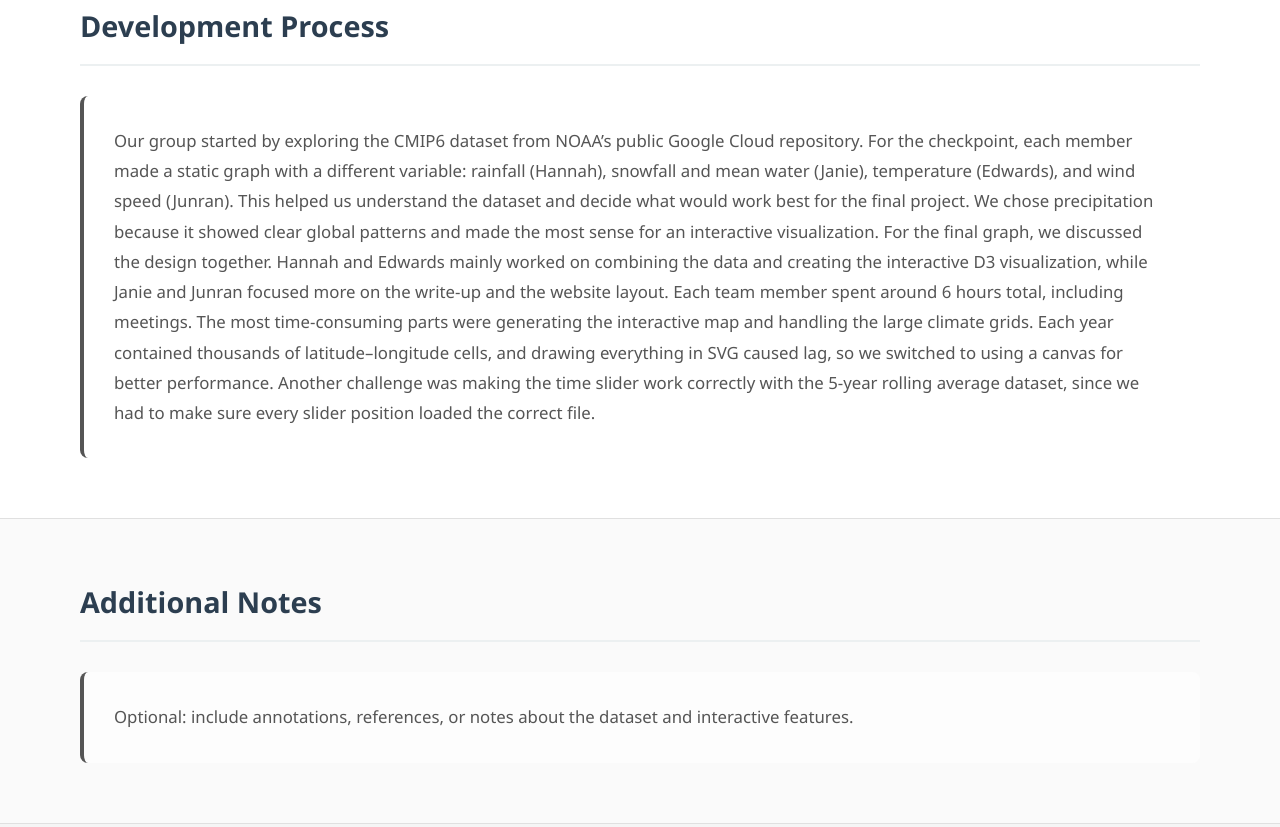
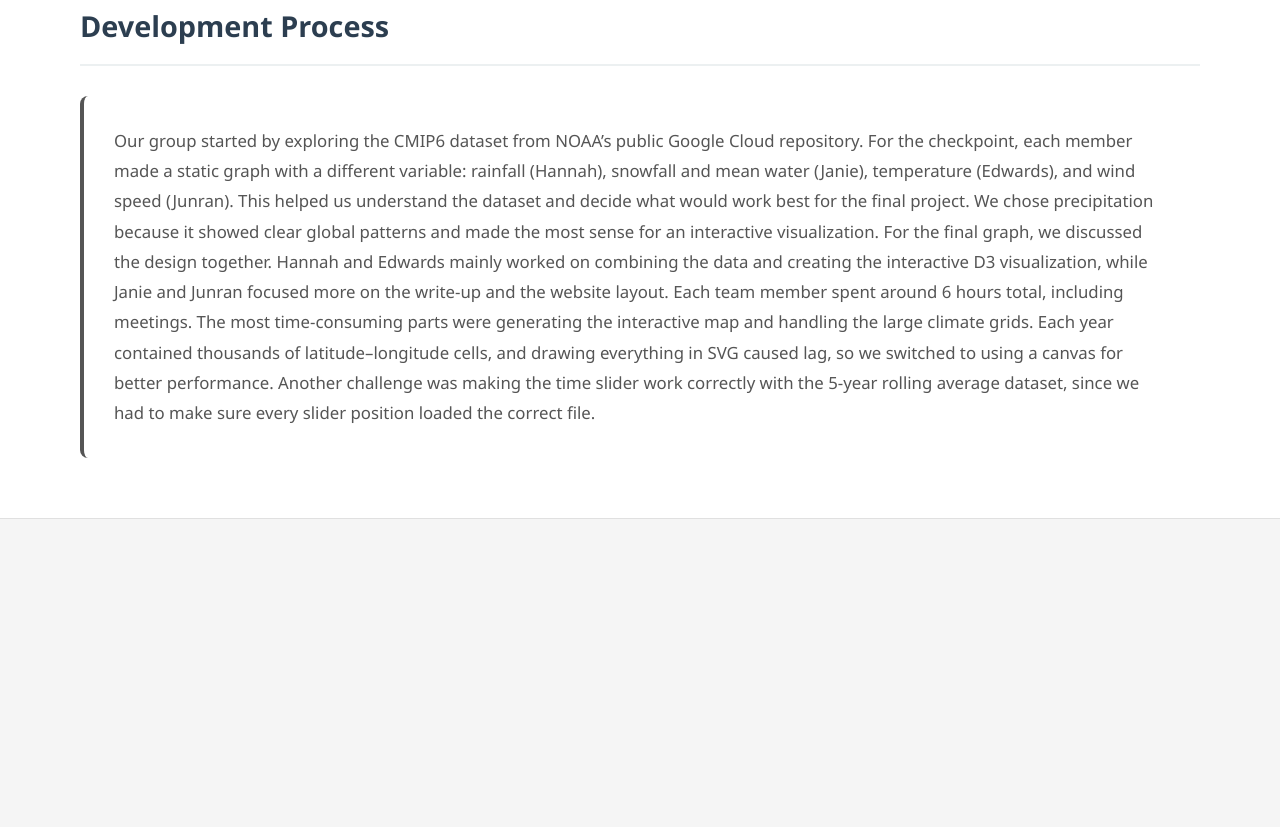
Before and after one commit to hannahskyg/dsc106_project3, a plain HTML site: page index.html in a window 1280 px wide. Shown: the part 2010-2837 px from the top of the page. After the commit the page ends 2549 px from the top, so only its background shows below. Drawn offline with nearby package versions, Linux system fonts and the light colour scheme; no server answers.

Commit message:
finished

```diff
--- a/index.html
+++ b/index.html
@@ -39,13 +39,6 @@ The most time-consuming parts were generating the interactive map and handling t
         </div>
     </section>
 
-    <section id="additional-notes">
-        <h2>Additional Notes</h2>
-        <div class="writeup">
-            <p>Optional: include annotations, references, or notes about the dataset and interactive features.</p>
-        </div>
-    </section>
-
      <!-- D3.js library -->
     <script src="https://d3js.org/d3.v7.min.js"></script>
     <script src="https://cdn.jsdelivr.net/npm/topojson-client@3"></script>
```
